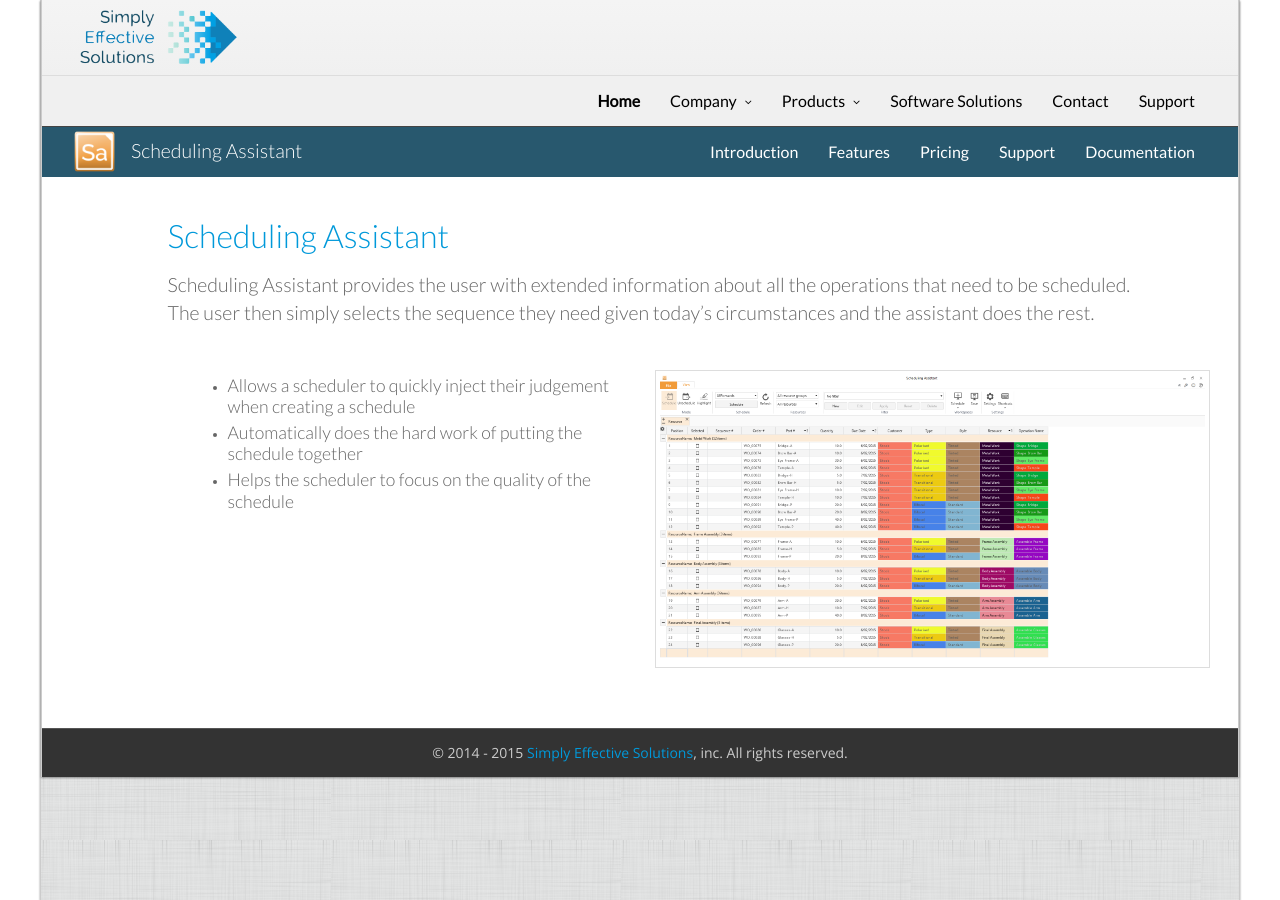
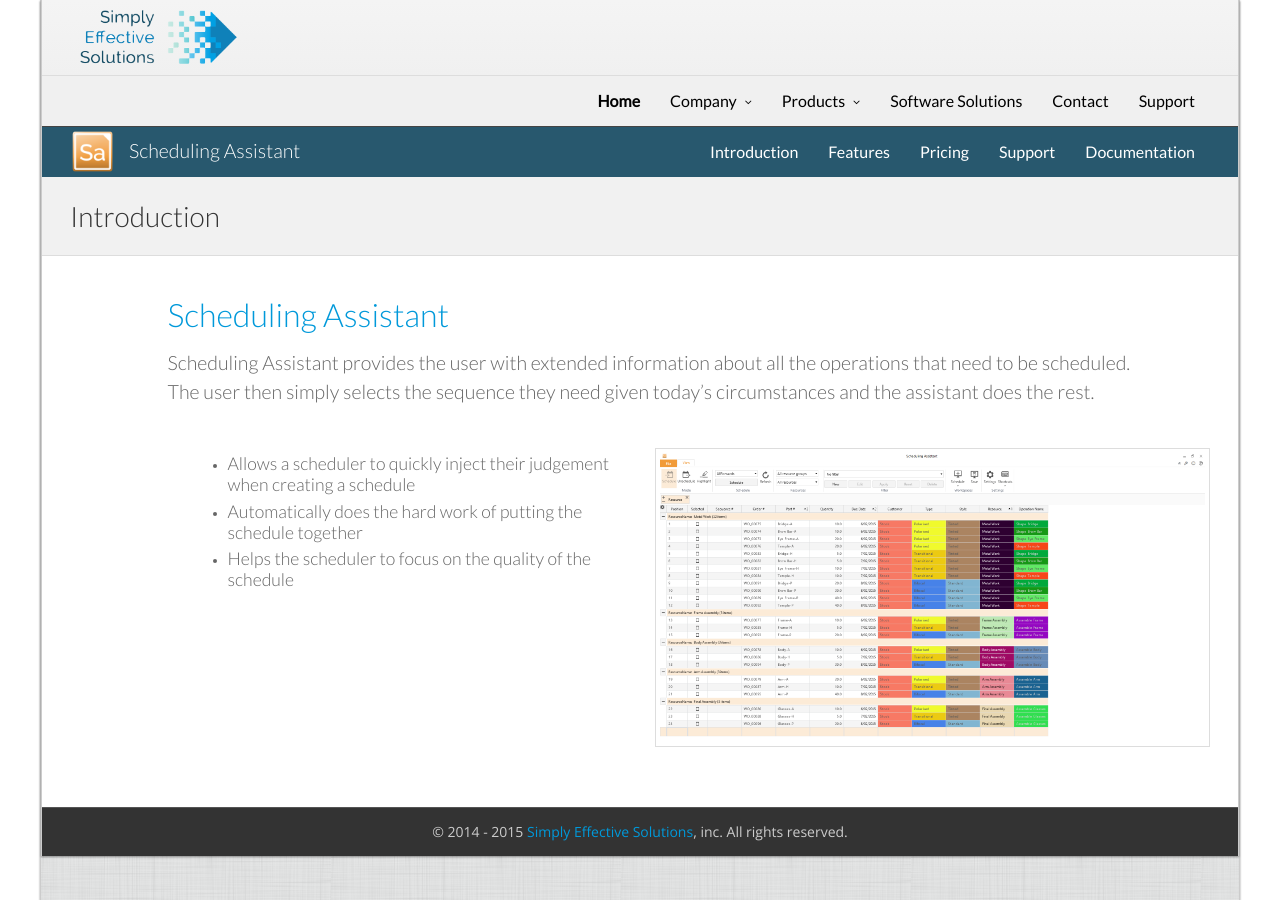
Before and after one commit to Orcomp/SESWebsite, a Jekyll site: the page built from SA/01-Introduction.html, in a window 1280 px wide. Built offline with Jekyll 4.4.1, drawn with Linux system fonts in a browser that asks for light colours; some web fonts are replaced.

Commit message:
INFRA-31 Adds breadcrumb to SA pages

```diff
--- a/SA/01-Introduction.html
+++ b/SA/01-Introduction.html
@@ -16,6 +16,11 @@
       description5: ""
       description6: ""
 ---
+
+<header class="main-header">
+    <div class="container">
+        <h1 class="page-title">{{page.sa_title}}</h1>
+    </div>
     <style>
     .solutions h4 {
       color:rgb(102, 102, 102);
@@ -23,6 +28,7 @@
       margin-top: 5px;
     }
   </style>
+</header>
 
 <div class="container margin-bottom margin-top solutions">
     <section>
--- a/SA/02-Features.html
+++ b/SA/02-Features.html
@@ -3,12 +3,17 @@
 sa_title: Features
 permalink: /products/SA/features/
 ---
+<header class="main-header">
+    <div class="container">
+        <h1 class="page-title">{{page.sa_title}}</h1>
+    </div>
     <style>
       .features section {
         height: 500px;
         padding: 100px 100px;
       }
     </style>
+</header>
 
 <div class="container margin-bottom features">
     <section>
--- a/SA/03-Pricing.html
+++ b/SA/03-Pricing.html
@@ -3,12 +3,17 @@
 sa_title: Pricing
 permalink: /products/SA/pricing/
 ---
+<header class="main-header">
+    <div class="container">
+        <h1 class="page-title">{{page.sa_title}}</h1>
+    </div>
     <style>
       .pricing section {
         height: 500px;
         padding: 100px 100px;
       }
     </style>
+</header>
 
 <div class="container margin-bottom pricing">
     <section>
--- a/SA/04-Support.html
+++ b/SA/04-Support.html
@@ -3,12 +3,17 @@
 sa_title: Support
 permalink: /products/SA/support/
 ---
+<header class="main-header">
+    <div class="container">
+        <h1 class="page-title">{{page.sa_title}}</h1>
+    </div>
     <style>
       .support section {
         height: 500px;
         padding: 100px 100px;
       }
     </style>
+</header>
 
 <div class="container margin-bottom support">
     <section>
--- a/SA/05-Documentation.html
+++ b/SA/05-Documentation.html
@@ -3,12 +3,17 @@
 sa_title: Documentation
 permalink: /products/SA/documentation/
 ---
+<header class="main-header">
+    <div class="container">
+        <h1 class="page-title">{{page.sa_title}}</h1>
+    </div>
     <style>
       .documentation section {
         height: 500px;
         padding: 100px 100px;
       }
     </style>
+</header>
 
 <div class="container margin-bottom documentation">
     <section>
--- a/_includes/sa_header.html
+++ b/_includes/sa_header.html
@@ -10,7 +10,7 @@
     <div class="container">
         <!-- Brand and toggle get grouped for better mobile display -->
         <div class="navbar-header">
-            <img src="http://www.sesolutions.net.au/img/solutions/SaIcon.png" style="width:45px; margin:2px 2px;">
+            <img src="http://www.sesolutions.net.au/img/solutions/SaIcon.png" style="width:45px; margin:2px 2px 2px 0px;">
             <h4 style="float:right; color:white; margin:12px;">Scheduling Assistant</h4>
         </div> <!-- navbar-header -->
 
```
Lines whose indentation alone changed are shown as unchanged.
